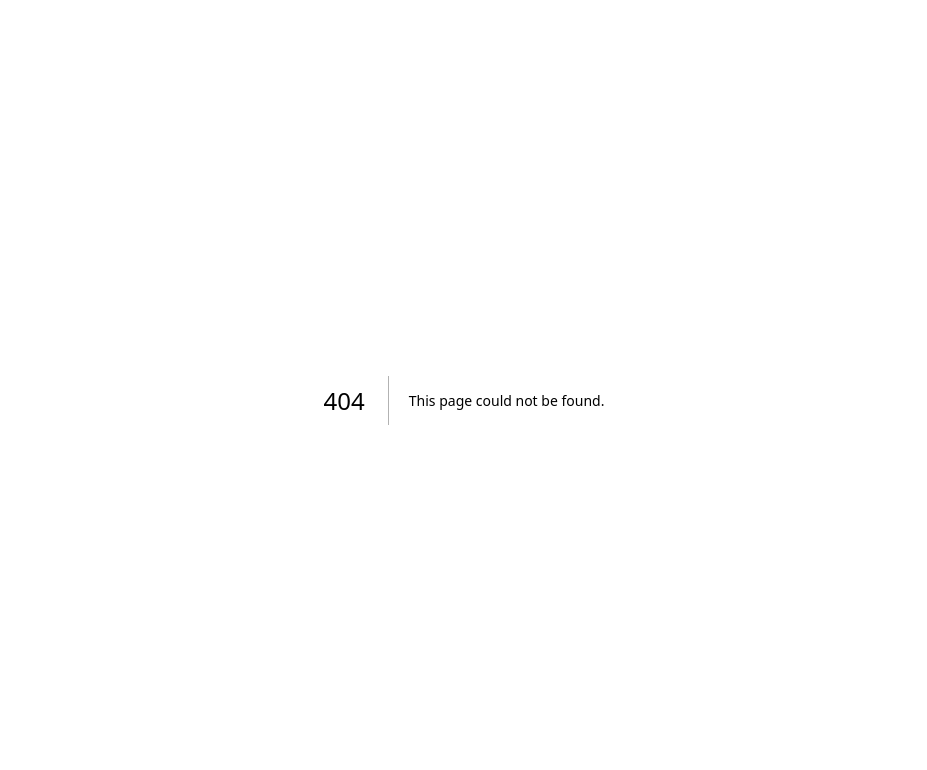
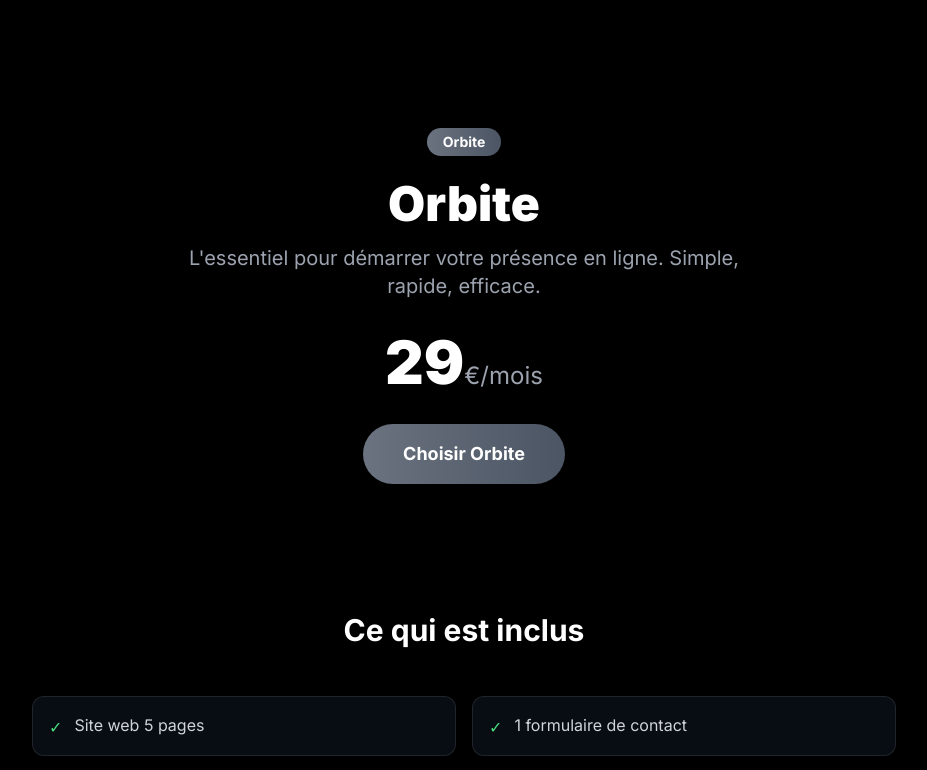
Before and after one commit to HappyUnityHeroes/Projet-9point0, a Next.js app in the folder apps/front/: page /orbite in a window 1280 px wide. Before the commit this address had no page. Shown: the top 770 px of the page, without its empty margins (176-1103 px from the left). Built offline with nearby package versions, Linux system fonts and the light colour scheme.

Commit message:
Auto-deploy: update page.tsx

```diff
--- /dev/null
+++ b/apps/front/src/app/orbite/page.tsx
@@ -0,0 +1,34 @@
+import { TierPage } from '@/components/tier-page'
+
+export const metadata = {
+  title: '9.0 — Orbite : L\'essentiel pour démarrer',
+  description: 'Site 5 pages, formulaire, hébergement, éditeur de contenu et agent vocal Léa. 29€/mois.',
+}
+
+export default function OrbitePage() {
+  return (
+    <TierPage
+      name="Orbite"
+      price={29}
+      gradient="from-gray-500 to-gray-600"
+      description="L'essentiel pour démarrer votre présence en ligne. Simple, rapide, efficace."
+      features={[
+        'Site web 5 pages',
+        '1 formulaire de contact',
+        'Hébergement inclus',
+        'Éditeur de contenu visuel',
+        'Analytics basique',
+        'Agent vocal Léa',
+        '5 000 tokens IA / jour',
+        '1 utilisateur',
+        'Deploy automatique',
+        'Support par agent IA',
+      ]}
+      highlights={[
+        'En ligne en quelques heures',
+        'Aucune compétence technique requise',
+        'Agent vocal disponible 24h/24',
+      ]}
+    />
+  )
+}
```
